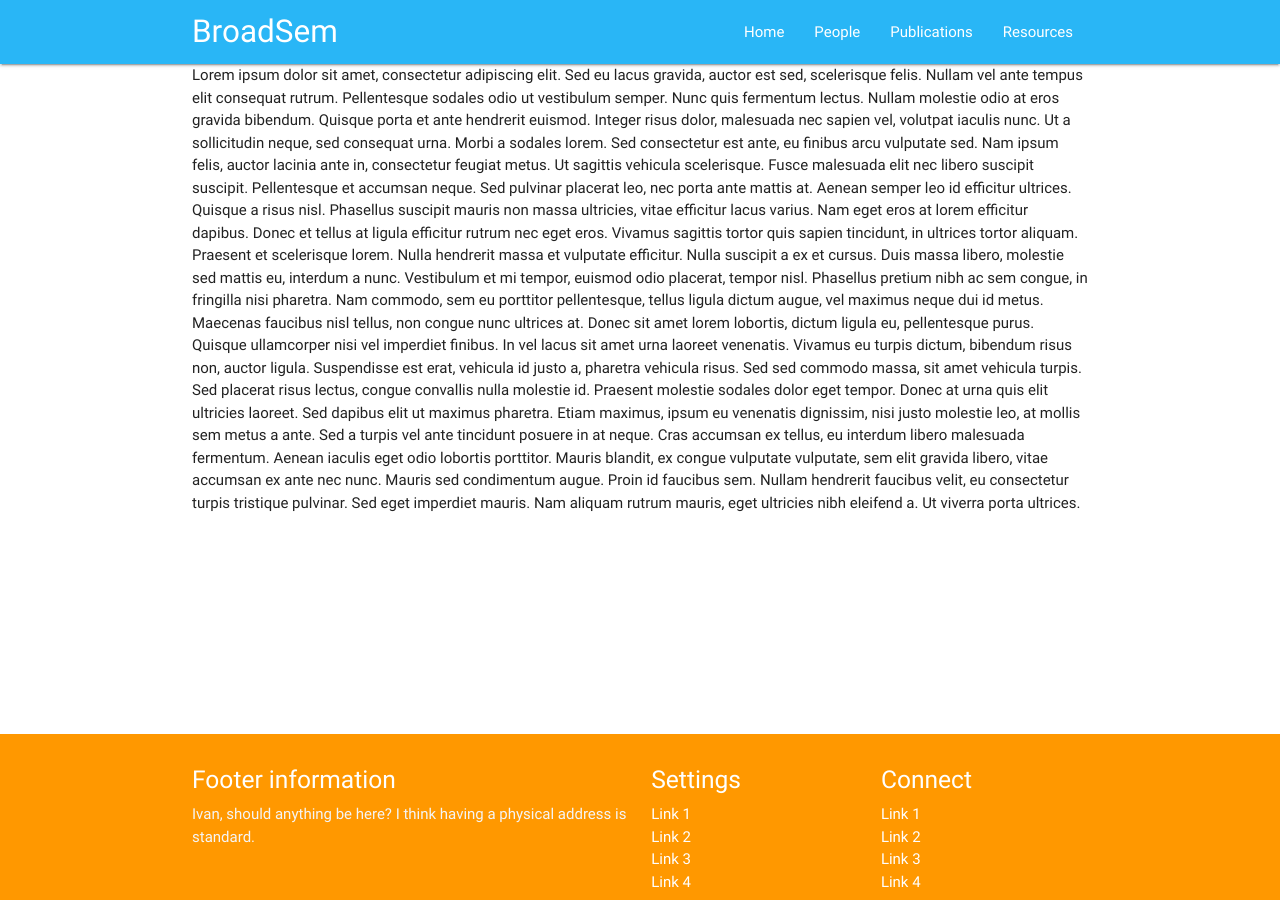
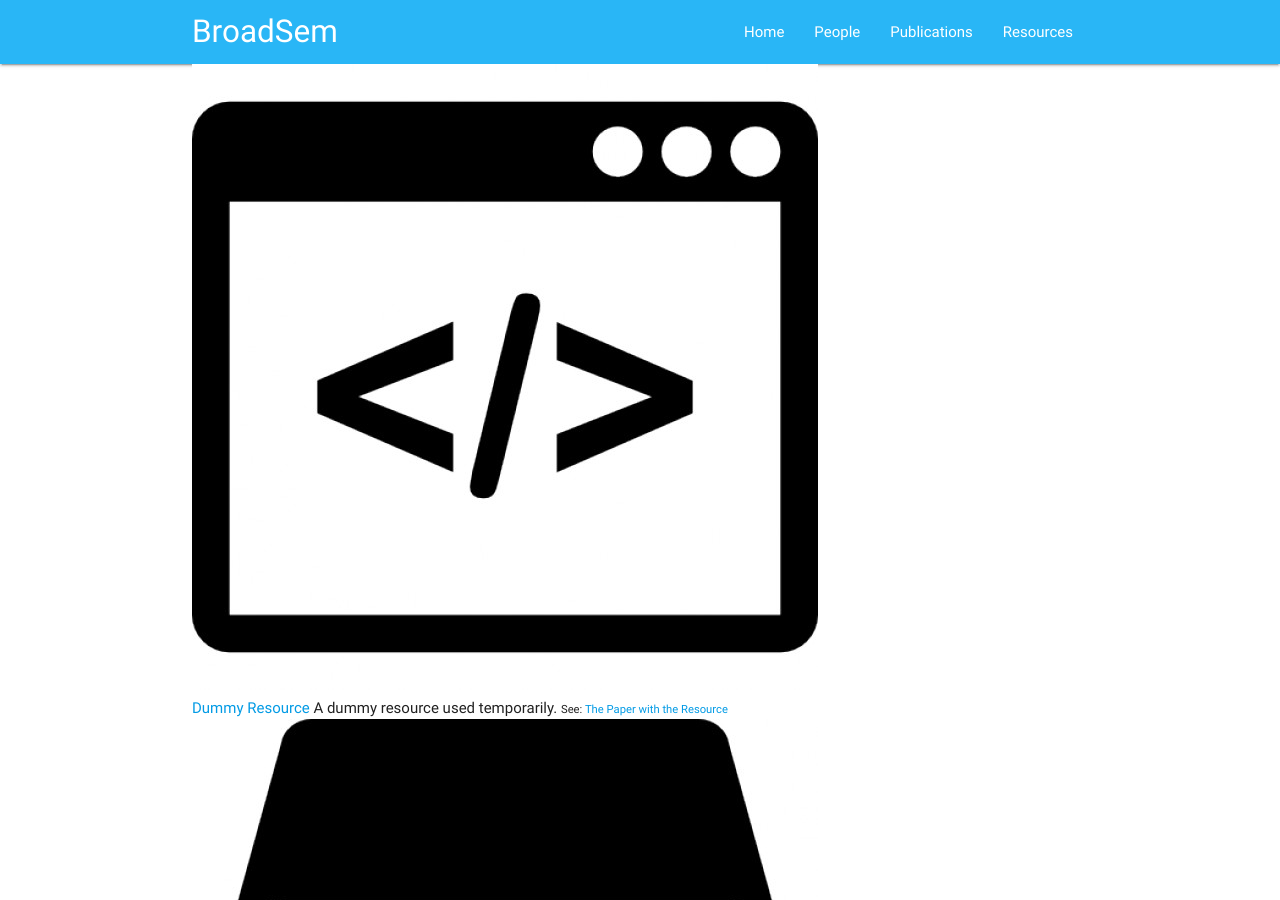
Before and after one commit to broadsem/broadsem.github.io, a Jekyll site: the page built from _pages/resources.html, in a window 1280 px wide and 900 px high. Built offline with Jekyll 4.4.1, drawn with Linux system fonts in a browser that asks for light colours; nearby versions of some CDN libraries; some of the changed text lies outside the part shown.

Commit message:
html code for resources page (no css)

```diff
--- a/_pages/resources.html
+++ b/_pages/resources.html
@@ -7,15 +7,18 @@ navigation_weight: 4
 ---
 
 <div class="container">
+   {% for resource in site.data.resources %}
+   <div class="resource-box">
+      <div class=resource-icon-box>
+         <a href={{resource.link}}><img class=resource-icon src=images/resource_{{resource.type}}_temporary.jpg></a>
+      </div>
 
-Lorem ipsum dolor sit amet, consectetur adipiscing elit. Sed eu lacus gravida, auctor est sed, scelerisque felis. Nullam vel ante tempus elit consequat rutrum. Pellentesque sodales odio ut vestibulum semper. Nunc quis fermentum lectus. Nullam molestie odio at eros gravida bibendum. Quisque porta et ante hendrerit euismod. Integer risus dolor, malesuada nec sapien vel, volutpat iaculis nunc. Ut a sollicitudin neque, sed consequat urna. Morbi a sodales lorem.
+      <div class=resource-info-box>
+         <a href={{resource.link}}>{{resource.name}}</a>
+         {{resource.description}}
+         <small>See: <a href={{resource.publication_link}}>{{resource.paper}}</a></small>
+      </div>
 
-Sed consectetur est ante, eu finibus arcu vulputate sed. Nam ipsum felis, auctor lacinia ante in, consectetur feugiat metus. Ut sagittis vehicula scelerisque. Fusce malesuada elit nec libero suscipit suscipit. Pellentesque et accumsan neque. Sed pulvinar placerat leo, nec porta ante mattis at. Aenean semper leo id efficitur ultrices. Quisque a risus nisl. Phasellus suscipit mauris non massa ultricies, vitae efficitur lacus varius. Nam eget eros at lorem efficitur dapibus. Donec et tellus at ligula efficitur rutrum nec eget eros. Vivamus sagittis tortor quis sapien tincidunt, in ultrices tortor aliquam. Praesent et scelerisque lorem.
-
-Nulla hendrerit massa et vulputate efficitur. Nulla suscipit a ex et cursus. Duis massa libero, molestie sed mattis eu, interdum a nunc. Vestibulum et mi tempor, euismod odio placerat, tempor nisl. Phasellus pretium nibh ac sem congue, in fringilla nisi pharetra. Nam commodo, sem eu porttitor pellentesque, tellus ligula dictum augue, vel maximus neque dui id metus. Maecenas faucibus nisl tellus, non congue nunc ultrices at. Donec sit amet lorem lobortis, dictum ligula eu, pellentesque purus.
-
-Quisque ullamcorper nisi vel imperdiet finibus. In vel lacus sit amet urna laoreet venenatis. Vivamus eu turpis dictum, bibendum risus non, auctor ligula. Suspendisse est erat, vehicula id justo a, pharetra vehicula risus. Sed sed commodo massa, sit amet vehicula turpis. Sed placerat risus lectus, congue convallis nulla molestie id. Praesent molestie sodales dolor eget tempor.
-
-Donec at urna quis elit ultricies laoreet. Sed dapibus elit ut maximus pharetra. Etiam maximus, ipsum eu venenatis dignissim, nisi justo molestie leo, at mollis sem metus a ante. Sed a turpis vel ante tincidunt posuere in at neque. Cras accumsan ex tellus, eu interdum libero malesuada fermentum. Aenean iaculis eget odio lobortis porttitor. Mauris blandit, ex congue vulputate vulputate, sem elit gravida libero, vitae accumsan ex ante nec nunc. Mauris sed condimentum augue. Proin id faucibus sem. Nullam hendrerit faucibus velit, eu consectetur turpis tristique pulvinar. Sed eget imperdiet mauris. Nam aliquam rutrum mauris, eget ultricies nibh eleifend a. Ut viverra porta ultrices.
-
+   </div>
+   {% endfor %}
 </div>
```
Also changed, not shown: _data/resources.json (added, +26 -0 lines), images/resource_data_temporary.jpg (added), images/resource_software_temporary.jpg (added).
